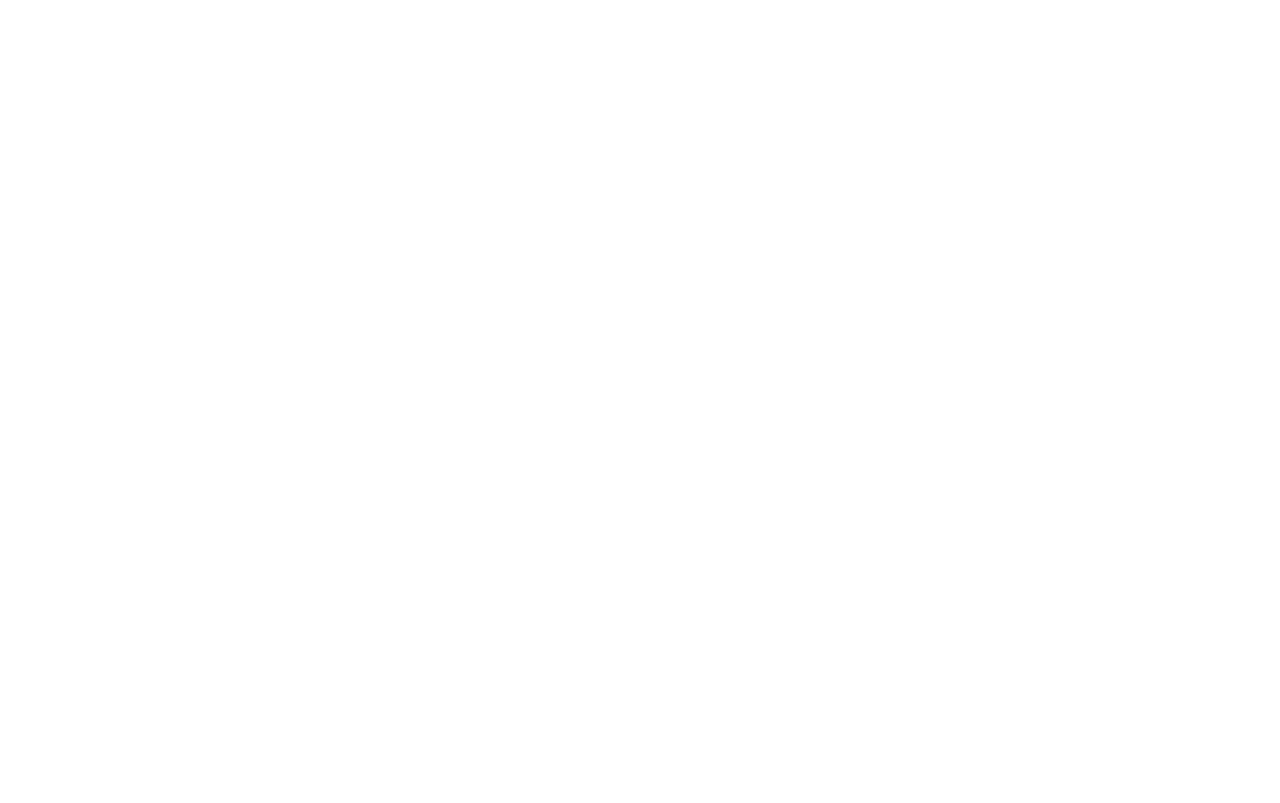
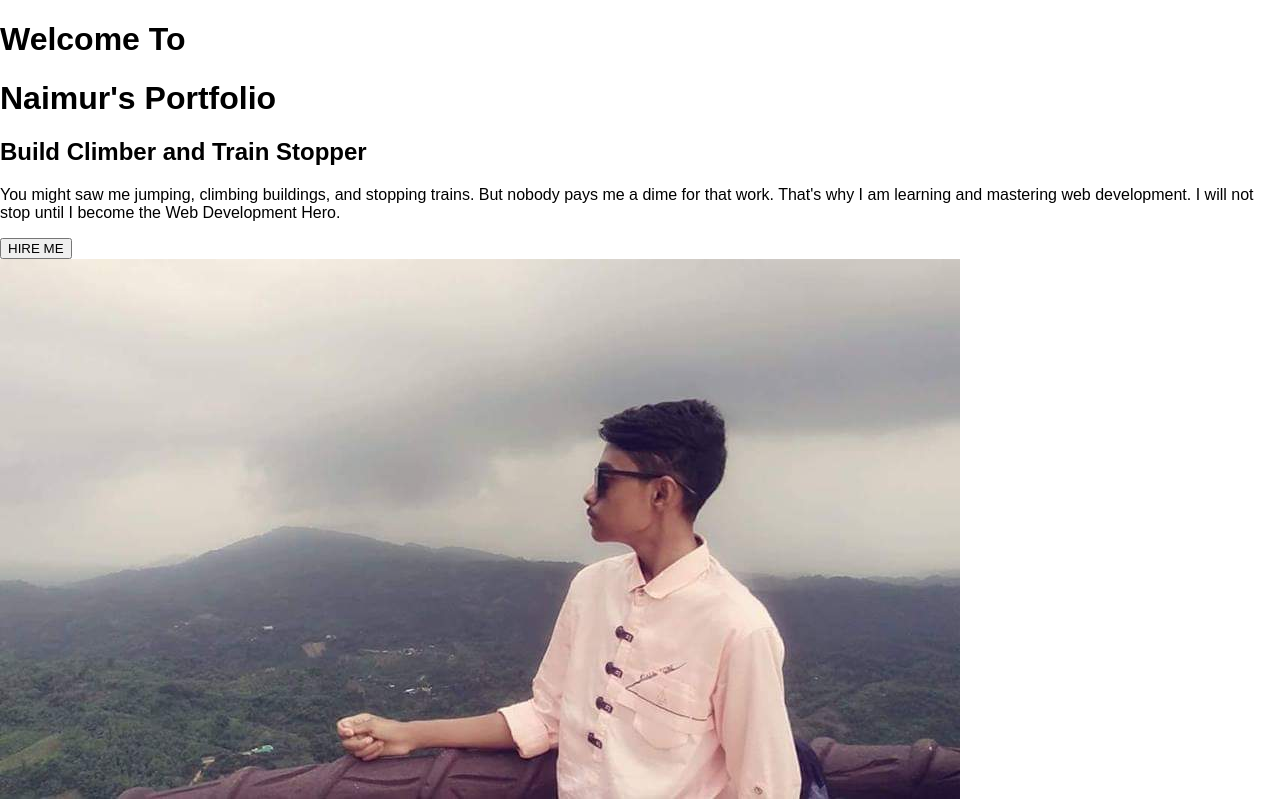
Before and after one commit to MdNaimRipto/Project-portfolio, a plain HTML site: page index.html in a window 1280 px wide. Drawn offline with Linux system fonts and the light colour scheme.

Commit message:
banner added

```diff
--- a/css/style.css
+++ b/css/style.css
@@ -0,0 +1,5 @@
+body{
+    margin: 0;
+    padding: 0;
+    font-family: Arial, Helvetica, sans-serif;
+}
--- a/index.html
+++ b/index.html
@@ -9,10 +9,24 @@
     <meta name="viewport" content="width=device-width, initial-scale=1.0">
     <title>My Portfolio</title>
     <link rel="stylesheet" href="css/style.css">
+
 </head>
 
 <body>
 
+    <div class="top-banner">
+        <div class="banner-intro">
+            <h1>Welcome To</h1>
+            <h1>Naimur's Portfolio</h1>
+            <h2>Build Climber and Train Stopper</h2>
+            <p>You might saw me jumping, climbing buildings, and stopping trains. But nobody pays me a dime   for that work. That's why I am learning and mastering web development. I will not stop until I become the Web Development Hero.</p>
+            <button><a>HIRE ME</a></button>
+        </div>
+        <div class="banner-image">
+            <img src="images/received_527499711098016.jpeg" alt="">
+        </div>
+    </div>
+
 </body>
 
 </html>
```
Also changed, not shown: images/242802943_697272061668779_4682919602785431342_n.jpg (added), images/dream-bg.png (added), images/exp-bg.png (added), images/my-bg.png (added), images/my-bg2.png (added), images/received_527499711098016.jpeg (added), images/top-banner.png (added).
